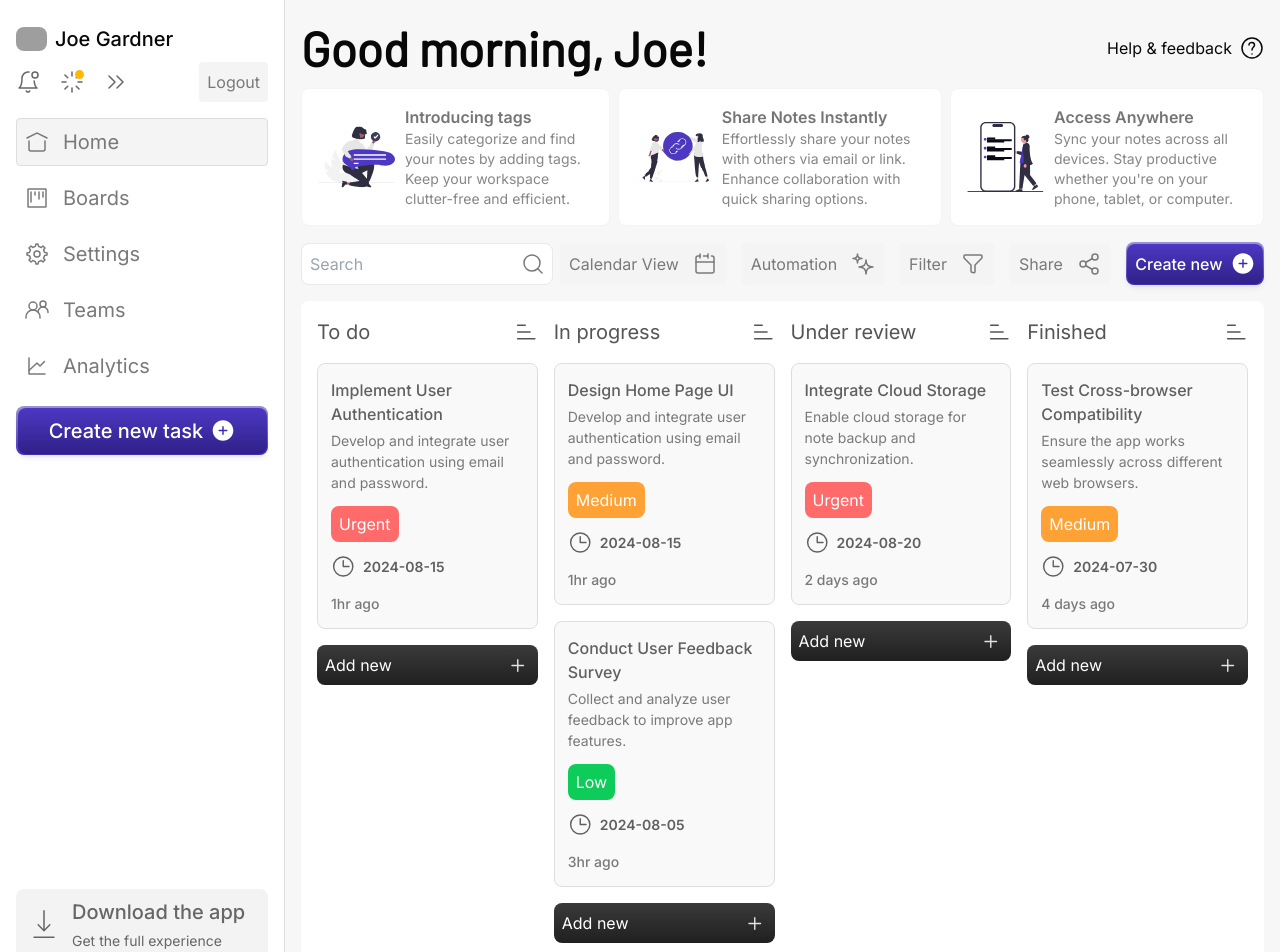
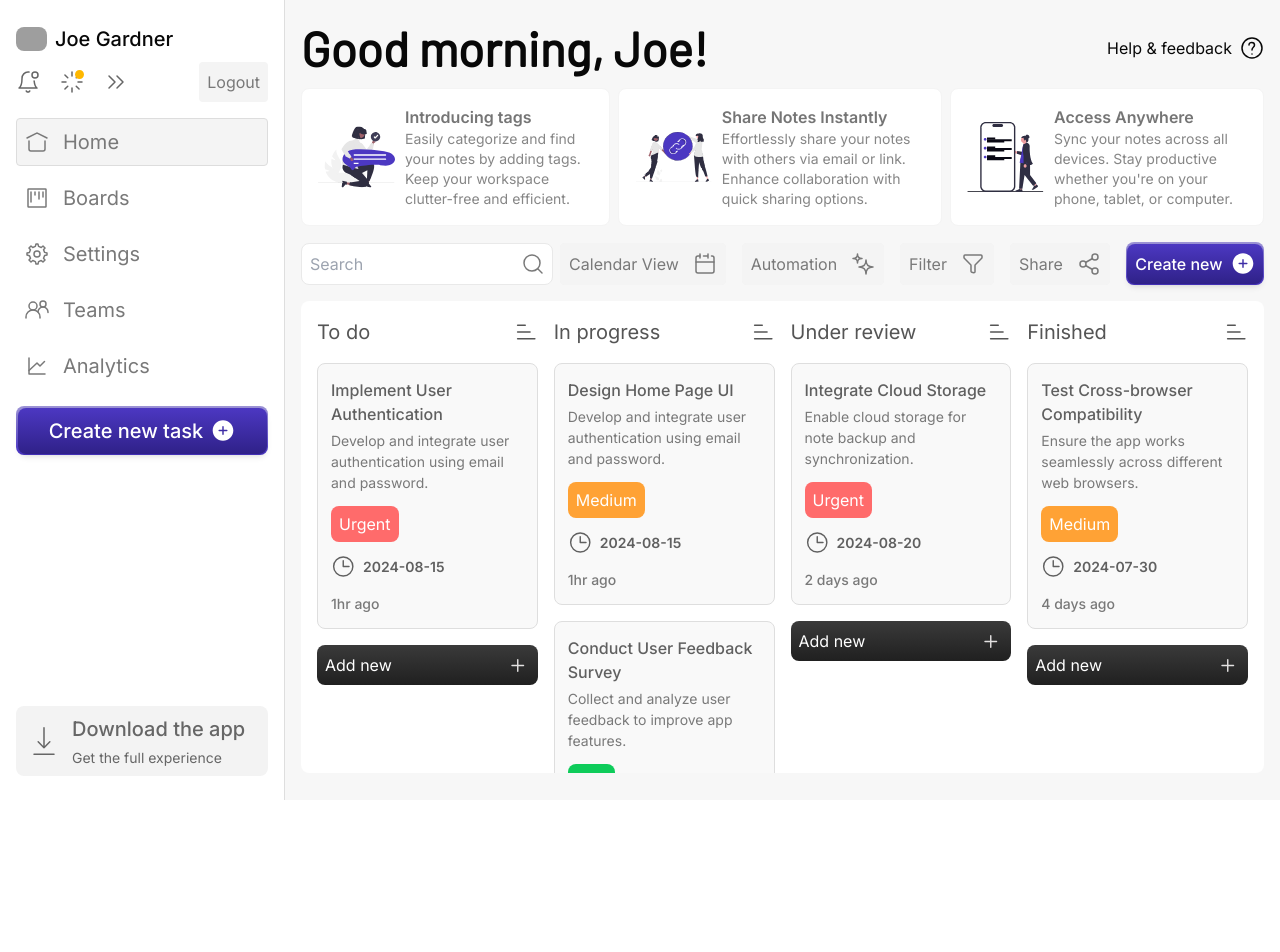
Before and after one commit to druvkotwani/Workflo, a Next.js app: page /dashboard in a window 1280 px wide. Shown: the top 952 px of the page. After the commit the page ends 800 px from the top, so only its background shows below. Built offline with nearby package versions, Linux system fonts and the light colour scheme; grey boxes are pictures that could not be loaded.

Commit message:
chore: Update dashboard page component, sidebar functionality, and workspace-related assets
The dashboard page component and sidebar functionality have been updated. Additionally, workspace-related SVG assets have been added.

```diff
--- a/src/app/dashboard/dashboard.tsx
+++ b/src/app/dashboard/dashboard.tsx
@@ -44,9 +44,9 @@ const Dashboard = () => {
   const [infoHover, setInfoHover] = useState(false);
   const [headerTab, setHeaderTab] = useState("");
   return (
-    <div className="py-6 mx-4 w-full ">
+    <div className="py-6  w-full  ">
       {/* Header */}
-      <div className="flex flex-col gap-4 ">
+      <div className="flex flex-col gap-4">
         <div className="flex items-center justify-between w-full">
           <h2 className="font-barlow font-semibold text-3xl md:text-5xl text-[#080808]">
             Good morning, Joe!
--- a/src/app/dashboard/page.tsx
+++ b/src/app/dashboard/page.tsx
@@ -4,9 +4,12 @@ import Dashboard from "./dashboard";
 
 const Page = () => {
   return (
-    <div className="bg-[#F7F7F7]  flex ">
+    <div className="bg-[#F7F7F7]  flex h-screen">
       <Sidebar />
-      <Dashboard />
+      <div className=" ml-[301px] mr-4">
+        {" "}
+        <Dashboard />
+      </div>
     </div>
   );
 };
--- a/src/app/dashboard/sidebar.tsx
+++ b/src/app/dashboard/sidebar.tsx
@@ -32,7 +32,7 @@ const data = [
 const Sidebar = () => {
   const [selectedTab, setSelectedTab] = useState("Home");
   return (
-    <div className="w-fit min-h-screen  py-6 px-4 bg-white lg:min-w-[285px] flex flex-col gap-4 border-r border-r-[#DEDEDE]">
+    <div className="fixed top-0 left-0 w-[285px] h-screen  py-6 px-4 bg-white lg:w-[285px] flex flex-col gap-4 border-r border-r-[#DEDEDE]">
       {/* Profile + Additional Settings + Logout */}
       <div className="flex flex-col  gap-2">
         {/* Profile section */}
--- a/src/app/dashboard/workspace.tsx
+++ b/src/app/dashboard/workspace.tsx
@@ -31,6 +31,22 @@ const tempData = [
     where: "In progress",
   },
   {
+    heading: "Conduct User Feedback Survey",
+    description: "Collect and analyze user feedback to improve app features.",
+    priority: "Low",
+    date: "2024-08-05",
+    time: "3hr ago",
+    where: "In progress",
+  },
+  {
+    heading: "Conduct User Feedback Survey",
+    description: "Collect and analyze user feedback to improve app features.",
+    priority: "Low",
+    date: "2024-08-05",
+    time: "3hr ago",
+    where: "In progress",
+  },
+  {
     heading: "Integrate Cloud Storage",
     description: "Enable cloud storage for note backup and synchronization.",
     priority: "Urgent",
@@ -53,9 +69,12 @@ const columns = ["To do", "In progress", "Under review", "Finished"];
 
 const Workspace = () => {
   return (
-    <div className="mt-4 p-4  bg-white rounded-lg">
+    <div
+      className="mt-4 p-4 bg-white rounded-lg overflow-y-auto"
+      style={{ maxHeight: "59vh" }}
+    >
       <div className="grid grid-cols-4 gap-4 mb-4">
-        {columns.map((item: any, index: number) => (
+        {columns.map((item, index) => (
           <div key={index} className="flex justify-between">
             <p className="text-[#555555] text-[20px]">{item}</p>
             <Image
```
